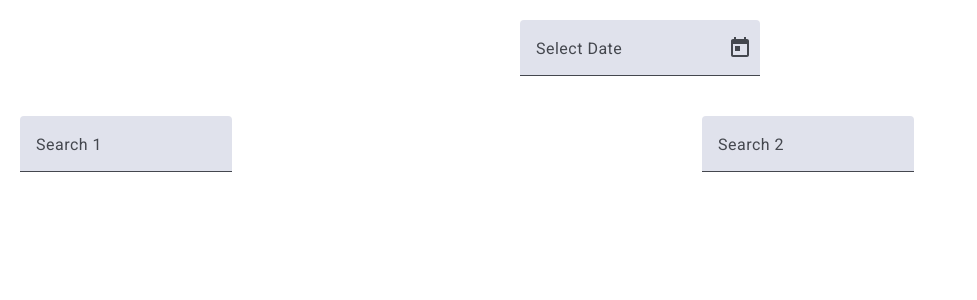
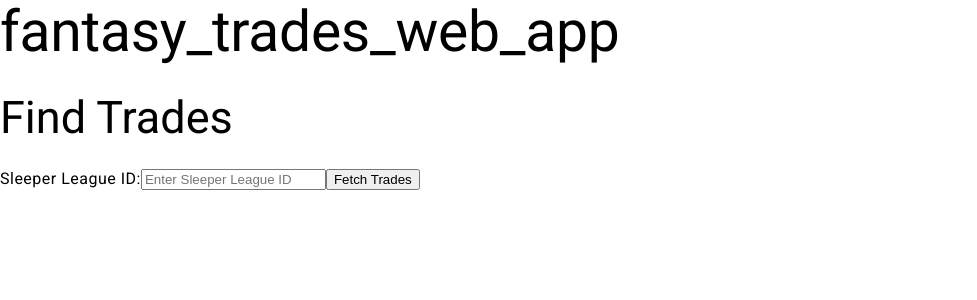
Before and after one commit to alexp8/fantasy-trade-winner-frontend, an Angular app: page / in a window 1280 px wide. Shown: the top 300 px of the page, without its empty margins (0-977 px from the left). Built offline with nearby package versions, Linux system fonts and the light colour scheme.

Commit message:
- create dev docker files - add trade component

```diff
--- a/src/app/app.component.html
+++ b/src/app/app.component.html
@@ -1,39 +1,6 @@
-<!-- app.component.html -->
-<div class="container">
+<div class="app-container">
+  <h1>{{ title }}</h1>
 
-  <!-- Date Selector -->
-  <div class="date-selector">
-    <mat-form-field appearance="fill">
-      <mat-label>Select Date</mat-label>
-      <input matInput [matDatepicker]="picker" placeholder="Choose a date" (dateChange)="onDateChange($event)">
-      <mat-datepicker-toggle matSuffix [for]="picker"></mat-datepicker-toggle>
-      <mat-datepicker #picker></mat-datepicker>
-    </mat-form-field>
-  </div>
 
-  <!-- Typeahead Searches -->
-  <div class="typeahead-container">
-    <!-- Typeahead Search 1 -->
-    <div class="typeahead-left">
-      <mat-form-field appearance="fill">
-        <mat-label>Search 1</mat-label>
-        <input matInput [(ngModel)]="searchTerm1" [matAutocomplete]="auto1" (ngModelChange)="onSearch1Change($event)">
-        <mat-autocomplete #auto1="matAutocomplete">
-          <mat-option *ngFor="let option of (filteredOptions1$ | async)" [value]="option">{{ option }}</mat-option>
-        </mat-autocomplete>
-      </mat-form-field>
-    </div>
-
-    <!-- Typeahead Search 2 -->
-    <div class="typeahead-right">
-      <mat-form-field appearance="fill">
-        <mat-label>Search 2</mat-label>
-        <input matInput [(ngModel)]="searchTerm2" [matAutocomplete]="auto2" (ngModelChange)="onSearch2Change($event)">
-        <mat-autocomplete #auto2="matAutocomplete">
-          <mat-option *ngFor="let option of (filteredOptions2$ | async)" [value]="option">{{ option }}</mat-option>
-        </mat-autocomplete>
-      </mat-form-field>
-    </div>
-  </div>
-
+  <app-trades></app-trades>
 </div>
--- a/src/app/app.component.ts
+++ b/src/app/app.component.ts
@@ -13,6 +13,7 @@
 import { MatAutocompleteModule } from '@angular/material/autocomplete';
 import { MatDatepickerModule } from '@angular/material/datepicker';
 import { MatNativeDateModule } from '@angular/material/core';
+import { TradeComponent } from './components/trades/trade.component';
 
 @Component({
   selector: 'app-root',
@@ -26,7 +27,8 @@
     MatDatepickerModule,
     MatInputModule,
     MatOptionModule,
-    MatNativeDateModule
+    MatNativeDateModule,
+    TradeComponent
   ],
   templateUrl: './app.component.html',
   styleUrl: './app.component.css'
@@ -34,48 +36,5 @@
 export class AppComponent {
   title = 'fantasy_trades_web_app';
 
-  searchTerm1 = '';
-  searchTerm2 = '';
-  filteredOptions1$: Observable<string[]> = of([]);
-  filteredOptions2$: Observable<string[]> = of([]);
 
-  constructor(private http: HttpClient) {}
-
-  private hitApi(searchTerm: string, apiUrl: string): Observable<string[]> {
-    if (!searchTerm.trim()) {
-      return of([]);
-    }
-    return this.http.get<string[]>(`${apiUrl}/${searchTerm}`).pipe(
-      catchError(() => of([]))
-    );
-  }
-
-  private fetchOptions(searchTerm: string, apiUrl: string): Observable<string[]> {
-    return this.hitApi(searchTerm, apiUrl).pipe(
-      map(options =>
-        options.filter(option =>
-          option.toLowerCase().includes(searchTerm.toLowerCase())
-        )
-      )
-    );
-  }
-
-  onDateChange(event: any): void {
-    const selectedDate = event.value;
-    console.log('Selected date:', selectedDate);
-  }
-
-  onSearch1Change(value: string): void {
-    this.filteredOptions1$ = this.fetchOptions(value, 'http://127.0.0.1:8000/api/get_players_like');
-    this.filteredOptions1$.subscribe(options => {
-      console.log('Filtered Options 1:', options);
-    });
-  }
-
-  onSearch2Change(value: string): void {
-    this.filteredOptions2$ = this.fetchOptions(value, 'http://127.0.0.1:8000/api/get_players_like');
-    this.filteredOptions2$.subscribe(options => {
-      console.log('Filtered Options 2:', options);
-    });
-  }
 }
--- a/src/app/app.config.ts
+++ b/src/app/app.config.ts
@@ -15,6 +15,7 @@
 import { importProvidersFrom } from '@angular/core';
 import { HttpClient } from '@angular/common/http';
 import { provideHttpClient } from '@angular/common/http';
+import { TradeComponent } from './components/trades/trade.component'
 
 export const appConfig: ApplicationConfig = {
   providers: [
--- /dev/null
+++ b/src/app/components/trades/trade.component.css
@@ -0,0 +1,4 @@
+/* trade.component.css */
+.error {
+    color: red;
+  }
--- /dev/null
+++ b/src/app/components/trades/trade.component.html
@@ -0,0 +1,24 @@
+<div class="trade-search">
+    <h2>Find Trades</h2>
+
+    <label for="sleeperLeagueId">Sleeper League ID:</label>
+    <input type="text" id="sleeperLeagueId" #leagueIdInput placeholder="Enter Sleeper League ID">
+
+    <button (click)="fetchTrades(leagueIdInput.value)">Fetch Trades</button>
+
+    <div *ngIf="error" class="error">{{ error }}</div>
+
+    <div *ngIf="trades">
+      <h3>Trade Results (Page {{ trades?.page }} of {{ trades?.total_pages }})</h3>
+
+      <!-- <div *ngFor="let trade of trades.trades">
+        <h4>Trade ID: {{ trade.transaction_id }}</h4>
+        <p>Created At: {{ trade.created_at_formatted }}</p>
+        <p>Week: {{ trade.week }}</p>
+        <div *ngFor="let rosterId of trade.roster_ids">
+          <p>Roster ID: {{ rosterId }}</p>
+        </div>
+        <hr>
+      </div> -->
+    </div>
+  </div>
--- /dev/null
+++ b/src/app/components/trades/trade.component.ts
@@ -0,0 +1,37 @@
+import { Component } from '@angular/core';
+import { TradeService } from '../../services/trade.service';
+import { TradeResponse } from '../../models/trade.model';
+import { CommonModule } from '@angular/common';
+import { FormsModule } from '@angular/forms';
+
+@Component({
+  selector: 'app-trades',
+  standalone: true,
+  imports: [CommonModule, FormsModule],  // Add CommonModule here
+  templateUrl: './trade.component.html',
+  styleUrls: ['./trade.component.css']
+})
+export class TradeComponent {
+  trades: TradeResponse | null = null;
+  error: string | null = null;
+
+  constructor(private tradeService: TradeService) {}
+
+  fetchTrades(sleeper_league_id: string, page: number = 1): void {
+    if (!sleeper_league_id) {
+      this.error = 'Please enter a valid Sleeper League ID';
+      return;
+    }
+
+    this.tradeService.getTrades(sleeper_league_id, page).subscribe({
+      next: (response: TradeResponse) => {
+        this.trades = response;
+        this.error = null;
+      },
+      error: (err) => {
+        this.error = 'Failed to fetch trades. Please try again.';
+        console.error(err);
+      }
+    });
+  }
+}
--- /dev/null
+++ b/src/app/services/trade.service.ts
@@ -0,0 +1,18 @@
+import { Injectable } from '@angular/core';
+import { HttpClient } from '@angular/common/http';
+import { Observable } from 'rxjs';
+import { TradeResponse } from '../models/trade.model';
+
+@Injectable({
+  providedIn: 'root',
+})
+export class TradeService {
+  private apiUrl = 'http://127.0.0.1:8000';
+
+  constructor(private http: HttpClient) {}
+
+  // e.g. http://127.0.0.1:8000/api/get_league_trades/1071255073365331968?page=5
+  getTrades(sleeper_league_id: string, page: number): Observable<TradeResponse> {
+    return this.http.get<TradeResponse>(`${this.apiUrl}/api/get_league_trades${sleeper_league_id}?page=${page}`);
+  }
+}
```
Also changed, not shown: docker-compose.dev.yml (added, +12 -0 lines), docker-compose.yml (+4 -13 lines), src/app/models/trade.model.ts (added, +52 -0 lines), 2 other files (tests, documents, lock files or other folders).
